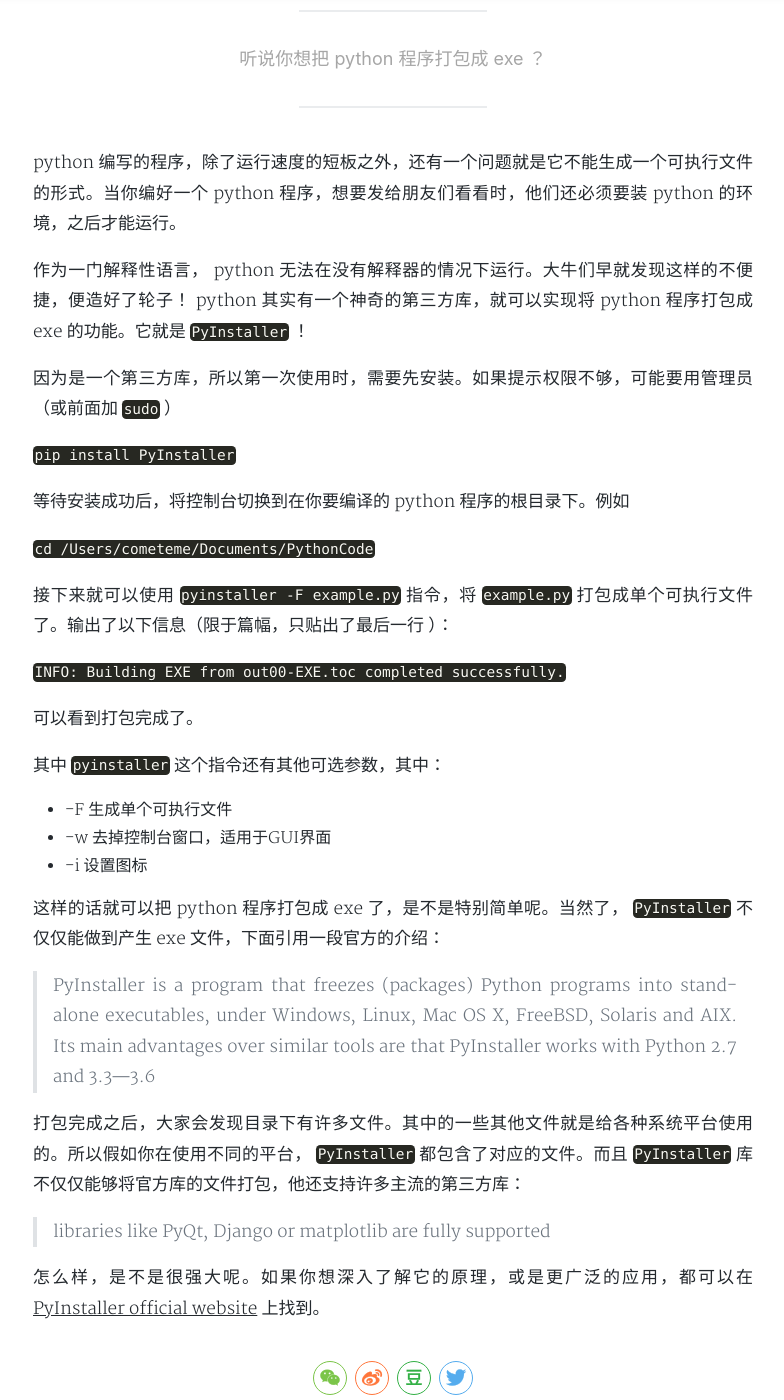
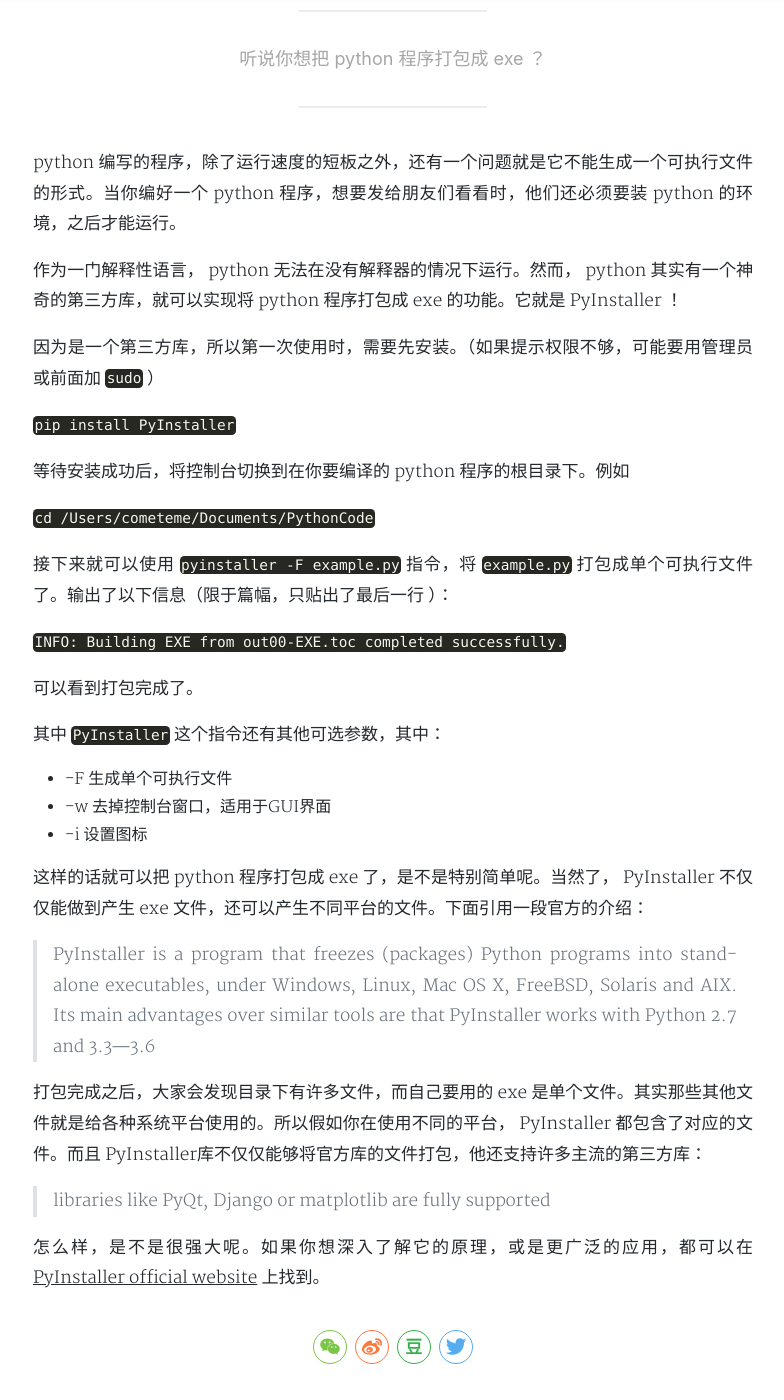
Before and after one commit to cometeme/cometeme.github.io, a Jekyll site: the page built from _posts/2018-08-05-PyInstaller库.md, in a window 1280 px wide and 1400 px high, scrolled down 490 px. Shown: the whole window, without its empty margins (247-1031 px from the left). Built offline with Jekyll 4.4.1, drawn with Linux system fonts in a browser that asks for light colours; nearby versions of some CDN libraries; a style sheet for code colours, icons or effects is not loaded.

Commit message:
Update 2018-08-05-PyInstaller库.md

```diff
--- a/_posts/2018-08-05-PyInstaller库.md
+++ b/_posts/2018-08-05-PyInstaller库.md
@@ -10,9 +10,9 @@
 
 python 编写的程序，除了运行速度的短板之外，还有一个问题就是它不能生成一个可执行文件的形式。当你编好一个 python 程序，想要发给朋友们看看时，他们还必须要装 python 的环境，之后才能运行。
 
-作为一门解释性语言， python 无法在没有解释器的情况下运行。大牛们早就发现这样的不便捷，便造好了轮子！ python 其实有一个神奇的第三方库，就可以实现将 python 程序打包成 exe 的功能。它就是 `PyInstaller` ！
+作为一门解释性语言， python 无法在没有解释器的情况下运行。然而， python 其实有一个神奇的第三方库，就可以实现将 python 程序打包成 exe 的功能。它就是 PyInstaller ！
 
-因为是一个第三方库，所以第一次使用时，需要先安装。如果提示权限不够，可能要用管理员（或前面加 `sudo` ）
+因为是一个第三方库，所以第一次使用时，需要先安装。（如果提示权限不够，可能要用管理员或前面加 `sudo` ）
 
 `pip install PyInstaller`
 
@@ -26,18 +26,18 @@
 
 可以看到打包完成了。
 
-其中 `pyinstaller` 这个指令还有其他可选参数，其中：
+其中 `PyInstaller` 这个指令还有其他可选参数，其中：
 
 * -F 生成单个可执行文件
 * -w 去掉控制台窗口，适用于GUI界面
 * -i 设置图标
 
-这样的话就可以把 python 程序打包成 exe 了，是不是特别简单呢。当然了， `PyInstaller` 不仅仅能做到产生 exe 文件，下面引用一段官方的介绍：
+这样的话就可以把 python 程序打包成 exe 了，是不是特别简单呢。当然了， PyInstaller 不仅仅能做到产生 exe 文件，还可以产生不同平台的文件。下面引用一段官方的介绍：
 
 > PyInstaller is a program that freezes (packages) Python programs into stand-alone executables, under Windows, Linux, Mac OS X, FreeBSD, Solaris and AIX. Its main advantages over similar tools are that PyInstaller works with Python 2.7 and 3.3—3.6
 
 
-打包完成之后，大家会发现目录下有许多文件。其中的一些其他文件就是给各种系统平台使用的。所以假如你在使用不同的平台， `PyInstaller` 都包含了对应的文件。而且 `PyInstaller` 库不仅仅能够将官方库的文件打包，他还支持许多主流的第三方库：
+打包完成之后，大家会发现目录下有许多文件，而自己要用的 exe 是单个文件。其实那些其他文件就是给各种系统平台使用的。所以假如你在使用不同的平台， PyInstaller 都包含了对应的文件。而且 PyInstaller库不仅仅能够将官方库的文件打包，他还支持许多主流的第三方库：
 
 > libraries like PyQt, Django or matplotlib are fully supported
 
```
